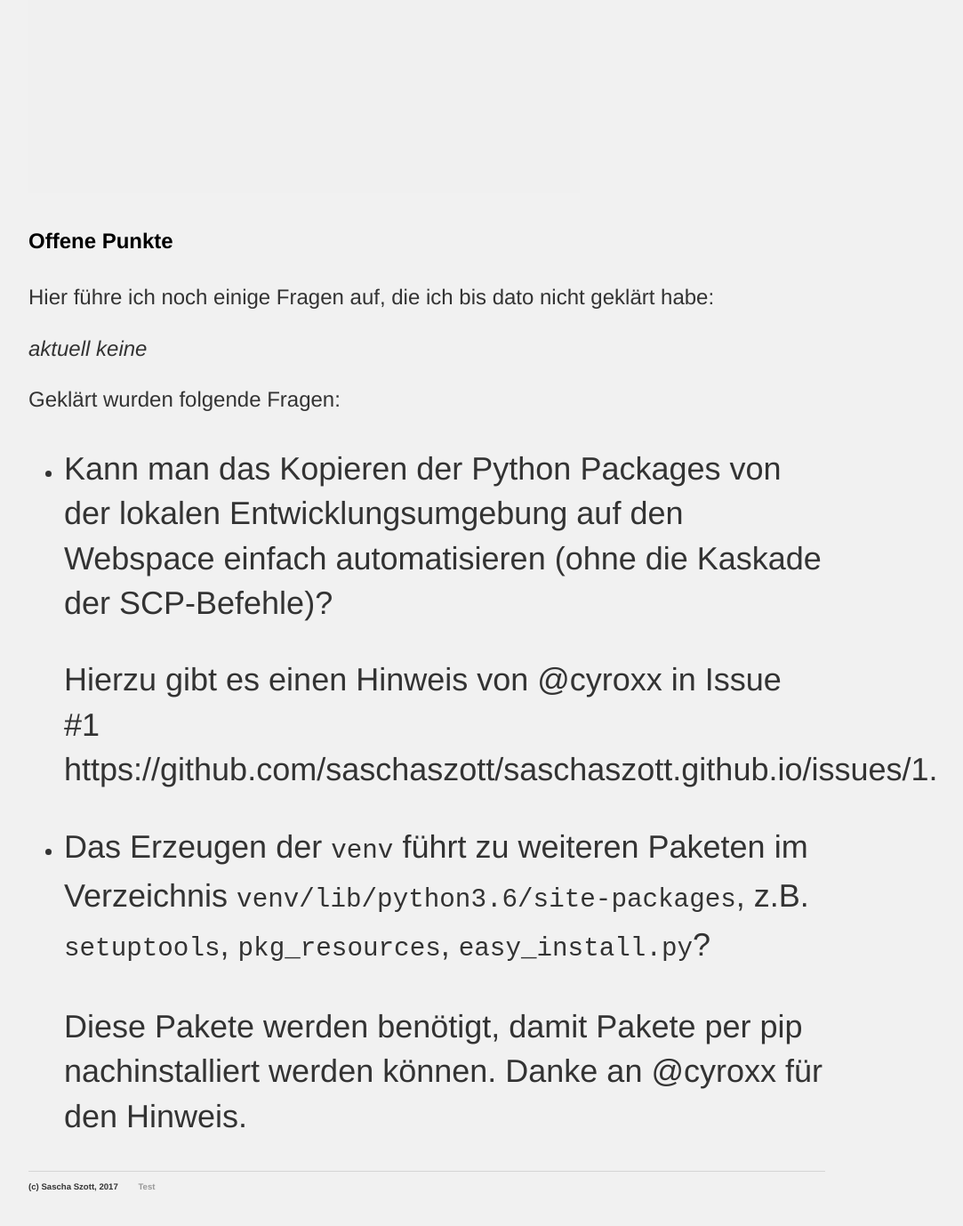
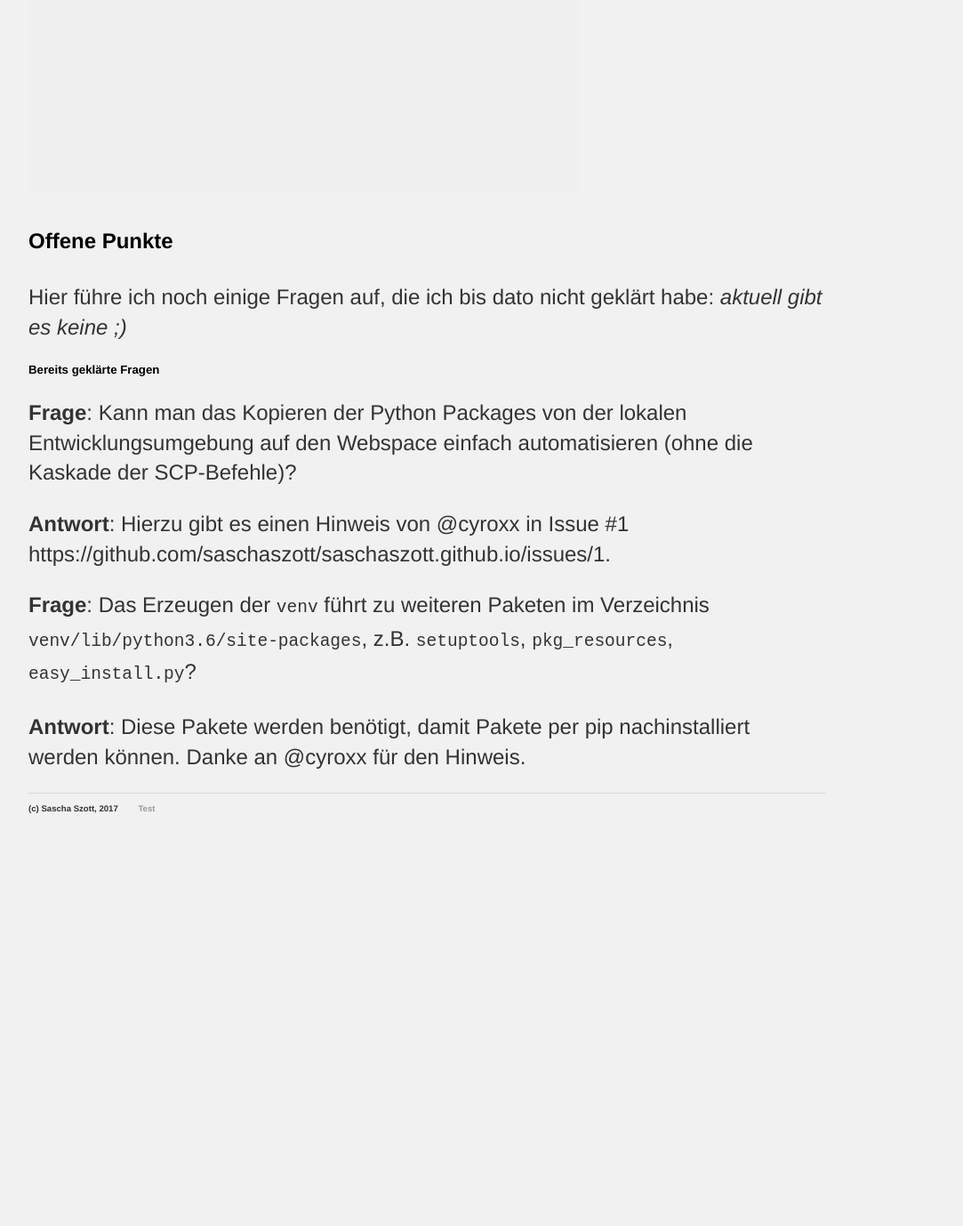
Before and after one commit to saschaszott/saschaszott.github.io, a Jekyll site: the page built from _posts/2021-02-14-netcup-python-webhosting.md, in a window 1280 px wide and 1400 px high, scrolled down 7437 px. Shown: the top 1378 px of the window at 89% size, without its empty margins (160-1243 px from the left). Built offline with Jekyll 4.4.1, drawn with Linux system fonts in a browser that asks for light colours; after the commit the page ends 8412 px from its top, so only the background shows below that.

Commit message:
Update 2021-02-14-netcup-python-webhosting.md

```diff
--- a/_posts/2021-02-14-netcup-python-webhosting.md
+++ b/_posts/2021-02-14-netcup-python-webhosting.md
@@ -248,19 +248,14 @@ Es sollte im Webbrowser folgende Ausgabe erscheinen (das ist das gerenderte HTML
 
 #### Offene Punkte
 
-Hier führe ich noch einige Fragen auf, die ich bis dato nicht geklärt habe:
+Hier führe ich noch einige Fragen auf, die ich bis dato nicht geklärt habe: _aktuell gibt es keine ;)_
 
-_aktuell keine_
+##### Bereits geklärte Fragen
 
-Geklärt wurden folgende Fragen:
+**Frage**: Kann man das Kopieren der Python Packages von der lokalen Entwicklungsumgebung auf den Webspace einfach automatisieren (ohne die Kaskade der SCP-Befehle)?
 
-- Kann man das Kopieren der Python Packages von der lokalen Entwicklungsumgebung auf den Webspace
-  einfach automatisieren (ohne die Kaskade der SCP-Befehle)?
+**Antwort**: Hierzu gibt es einen Hinweis von @cyroxx in Issue #1 https://github.com/saschaszott/saschaszott.github.io/issues/1.
 
-  Hierzu gibt es einen Hinweis von @cyroxx in Issue #1 https://github.com/saschaszott/saschaszott.github.io/issues/1.
+**Frage**: Das Erzeugen der `venv` führt zu weiteren Paketen im Verzeichnis `venv/lib/python3.6/site-packages`, z.B. `setuptools`, `pkg_resources`, `easy_install.py`?
 
-- Das Erzeugen der `venv` führt zu weiteren Paketen im Verzeichnis `venv/lib/python3.6/site-packages`,
-  z.B. `setuptools`, `pkg_resources`, `easy_install.py`?
-
-  Diese Pakete werden benötigt, damit Pakete per pip nachinstalliert werden können. Danke an @cyroxx
-  für den Hinweis.
+**Antwort**: Diese Pakete werden benötigt, damit Pakete per pip nachinstalliert werden können. Danke an @cyroxx für den Hinweis.
```
